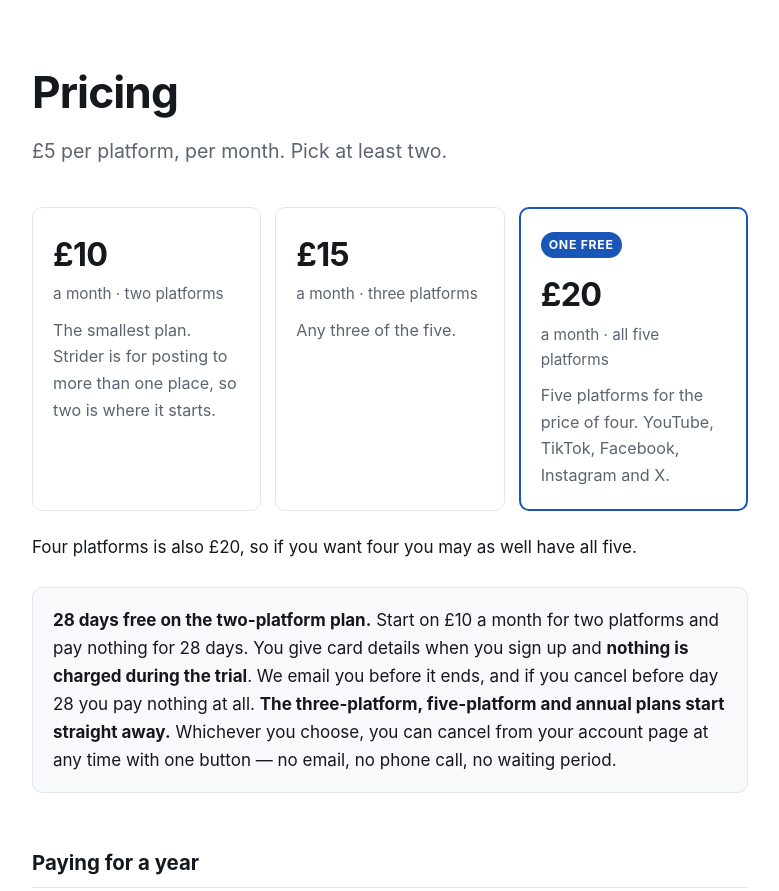
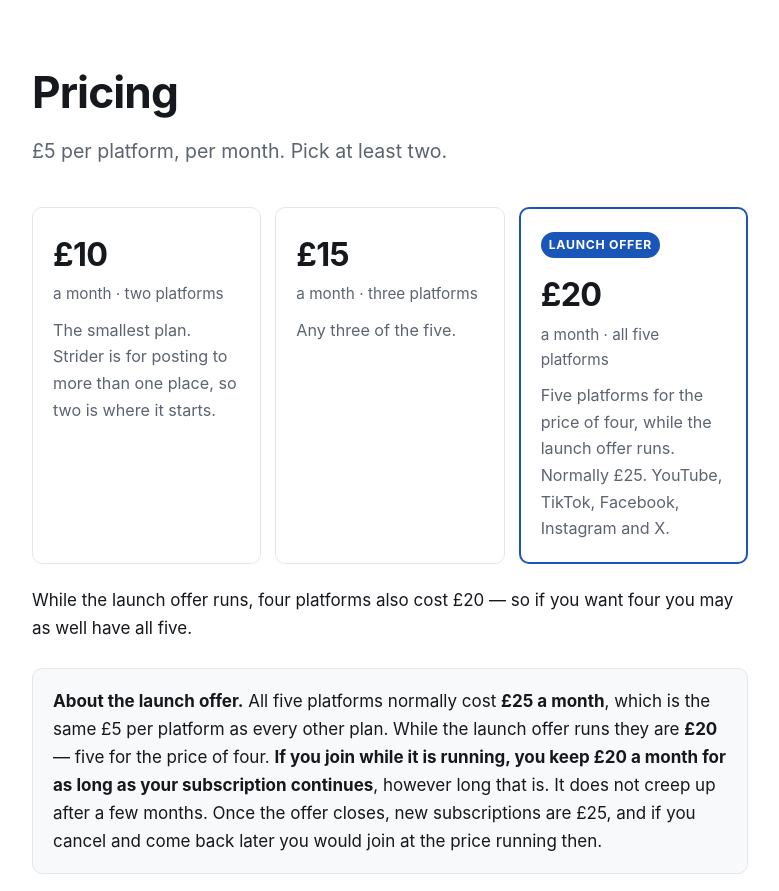
Before and after one commit to Strider92-hub/strider-site, a plain HTML site: page pricing.html in a window 1280 px wide. Shown: the top 891 px of the page, without its empty margins (250-1029 px from the left). Drawn offline with Linux system fonts and the light colour scheme.

Commit message:
Publish website update 2026-09-15 16:14

```diff
--- a/pricing.html
+++ b/pricing.html
@@ -4,7 +4,7 @@
 <meta charset="utf-8">
 <meta name="viewport" content="width=device-width, initial-scale=1">
 <title>Strider — pricing</title>
-<meta name="description" content="Strider costs £5 per social platform a month, minimum two. All five platforms are £20 a month. The two-platform plan starts with 28 days free.">
+<meta name="description" content="Strider costs £5 per social platform a month, minimum two. All five platforms are £25, or £20 during the launch offer. The two-platform plan starts with 28 days free.">
 <style>
   :root { --ink:#15181c; --muted:#5b6470; --line:#e3e7ec; --accent:#1a56b8; }
   * { box-sizing:border-box; }
@@ -52,14 +52,26 @@
     <p class="w">Any three of the five.</p>
   </div>
   <div class="plan hero">
-    <span class="badge">One free</span>
+    <span class="badge">Launch offer</span>
     <span class="n">£20</span><span class="per">a month · all five platforms</span>
-    <p class="w">Five platforms for the price of four. YouTube, TikTok, Facebook, Instagram and X.</p>
+    <p class="w">Five platforms for the price of four, while the launch offer
+    runs. Normally £25. YouTube, TikTok, Facebook, Instagram and X.</p>
   </div>
 </div>
 
-<p style="margin-top:22px">Four platforms is also £20, so if you want four you
-may as well have all five.</p>
+<p style="margin-top:22px">While the launch offer runs, four platforms also
+cost £20 — so if you want four you may as well have all five.</p>
+
+<div class="box">
+<strong>About the launch offer.</strong> All five platforms normally cost
+<strong>£25 a month</strong>, which is the same £5 per platform as every other
+plan. While the launch offer runs they are <strong>£20</strong> — five for the
+price of four. <strong>If you join while it is running, you keep £20 a month
+for as long as your subscription continues</strong>, however long that is. It
+does not creep up after a few months. Once the offer closes, new subscriptions
+are £25, and if you cancel and come back later you would join at the price
+running then.
+</div>
 
 <div class="box">
 <strong>28 days free on the two-platform plan.</strong> Start on £10 a month
```
